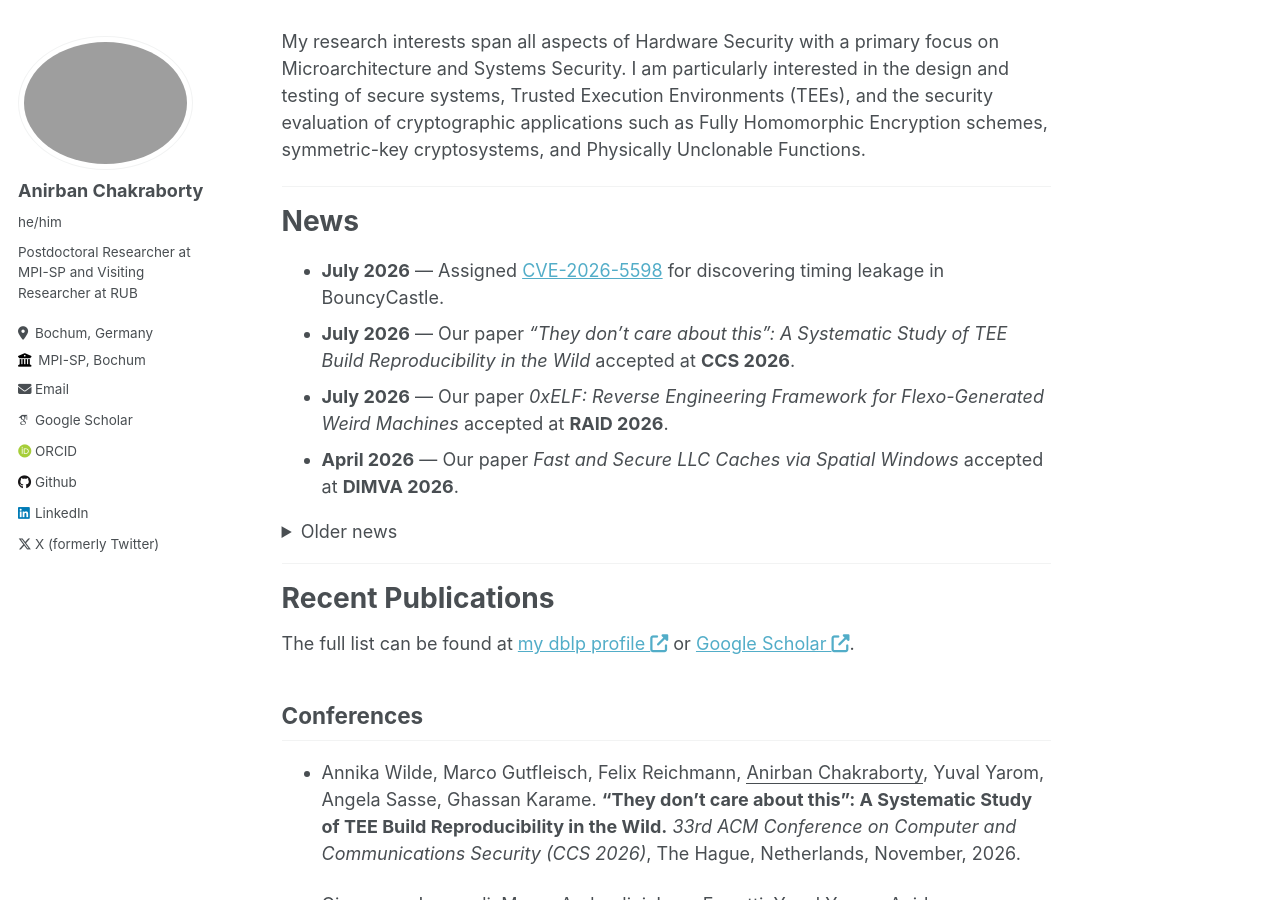
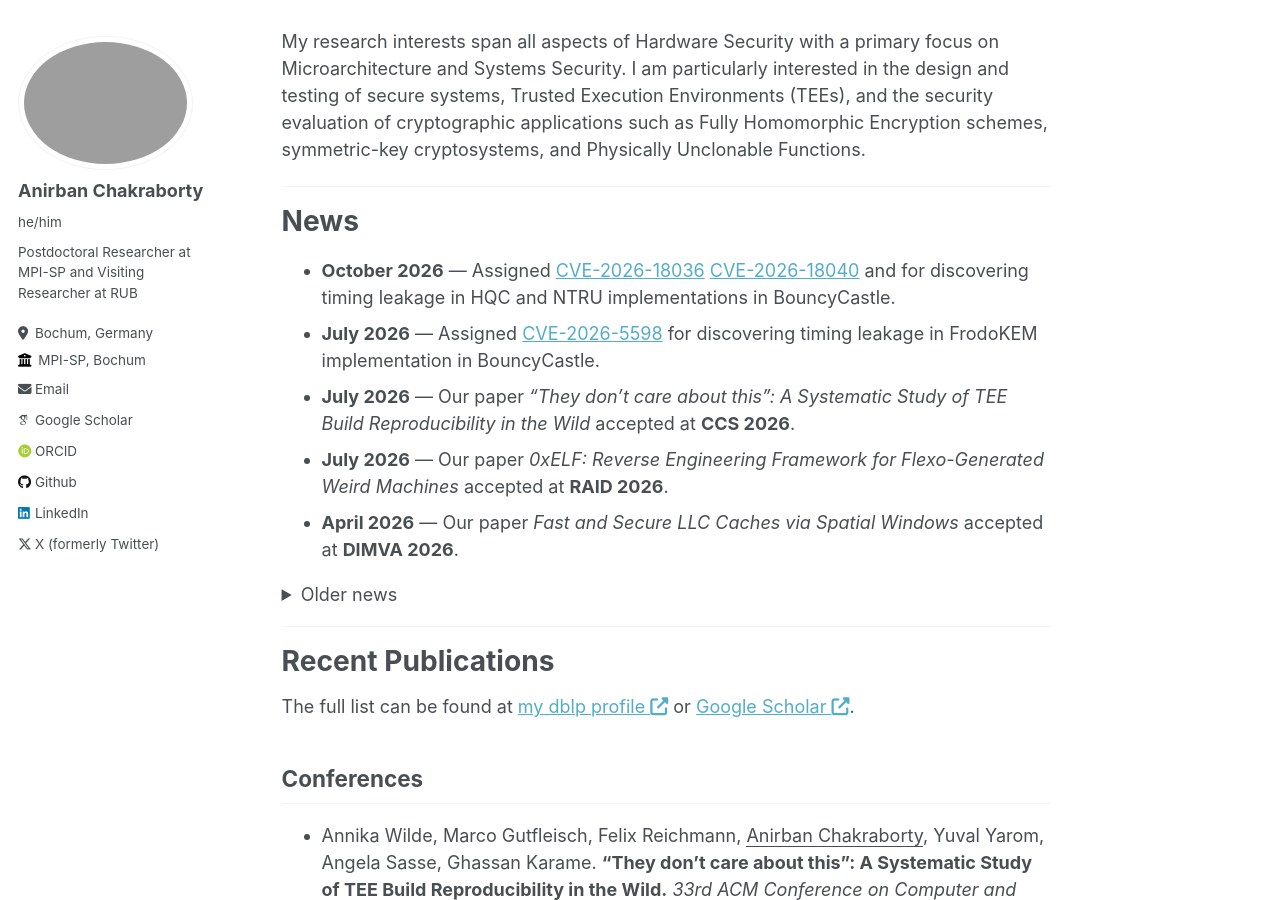
Before and after one commit to anirbanc3/anirbanc3.github.io, a Jekyll site: the page built from _pages/about.md, in a window 1280 px wide and 900 px high, scrolled down 341 px. Built offline with Jekyll 4.4.1, drawn with Linux system fonts in a browser that asks for light colours; some web fonts are replaced.

Commit message:
Update CVE assignments

```diff
--- a/_pages/about.md
+++ b/_pages/about.md
@@ -17,7 +17,8 @@ My research interests span all aspects of Hardware Security with a primary focus
 
 # News
 
-* **July 2026**  — Assigned [CVE-2026-5598](https://www.cve.org/CVERecord?id=CVE-2026-5598) for discovering timing leakage in BouncyCastle.
+* **October 2026**  — Assigned [CVE-2026-18036](https://www.cve.org/CVERecord?id=CVE-2026-18036) [CVE-2026-18040](https://www.cve.org/CVERecord?id=CVE-2026-18040) and for discovering timing leakage in HQC and NTRU implementations in BouncyCastle.
+* **July 2026**  — Assigned [CVE-2026-5598](https://www.cve.org/CVERecord?id=CVE-2026-5598) for discovering timing leakage in FrodoKEM implementation in BouncyCastle.
 * **July 2026**  — Our paper <em>"They don't care about this": A Systematic Study of TEE Build Reproducibility in the Wild</em> accepted at <strong>CCS 2026</strong>.
 * **July 2026**  — Our paper <em>0xELF: Reverse Engineering Framework for Flexo-Generated Weird Machines</em> accepted at <strong>RAID 2026</strong>.
 * **April 2026** — Our paper <em>Fast and Secure LLC Caches via Spatial Windows</em> accepted at <strong>DIMVA 2026</strong>.
```
